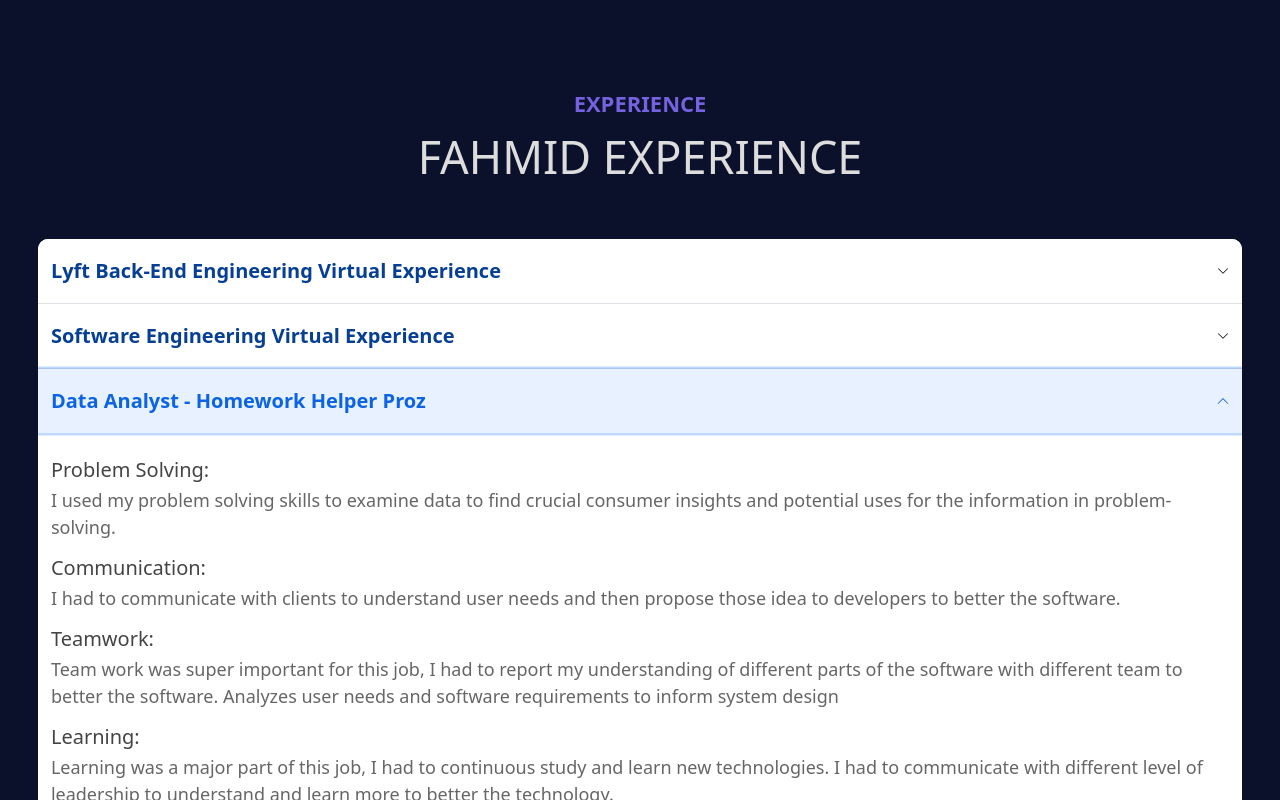
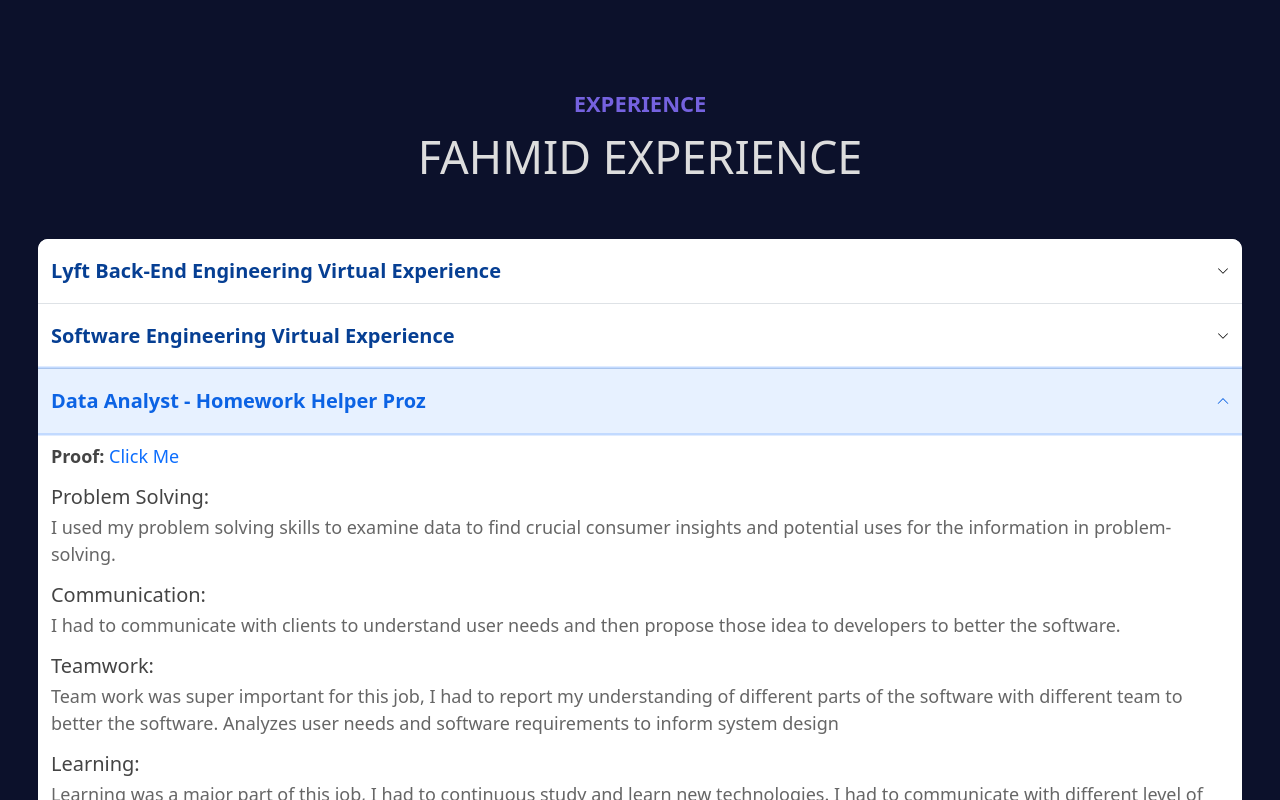
Before and after one commit to kiisi/md_fahmid_portfolio, a React (Create React App) app: page / in a window 1280 px wide. Both pictures are taken after a click on the button "Data Analyst - Homework Helper Proz". Shown: the part 2232-3032 px from the top of the page. Built offline with nearby package versions, Linux system fonts and the light colour scheme.

Commit message:
Added proof to the experience

```diff
--- a/src/components/Home/Experience/Experience.js
+++ b/src/components/Home/Experience/Experience.js
@@ -62,6 +62,7 @@
                             </h2>
                             <div id="flush-collapseThree" className="accordion-collapse collapse" aria-labelledby="flush-headingThree" data-bs-parent="#accordionFlushExample">
                                 <div className="accordion-body">
+                                <span>Proof: </span><a href="https://www.udemy.com/user/homework-helper-proz/" target="_blank" rel="noreferrer">Click Me</a>
                                     <h2>Problem Solving:</h2>
                                     I used my problem solving skills to examine data to find crucial consumer insights and potential uses for the information in problem-solving.
                                     <h2>Communication:</h2>
@@ -84,6 +85,7 @@
                             </h2>
                             <div id="flush-collapseFour" className="accordion-collapse collapse" aria-labelledby="flush-headingThree" data-bs-parent="#accordionFlushExample">
                                 <div className="accordion-body">
+
                                     <span>Website Link: </span><a href="https://www.nycompanyregistry.com/companies/saratoga-chicken-us-inc/" target="_blank" rel="noreferrer">Saratoga</a>
                                     <h2>Communication:</h2>
                                     I ran and operated this business, so I had to deal with many different types of customers from many different type of backgrounds. It was difficult because I had to learn how different customer might react and how to read them beforehand. I also had to learn sale to a great extend.
```
